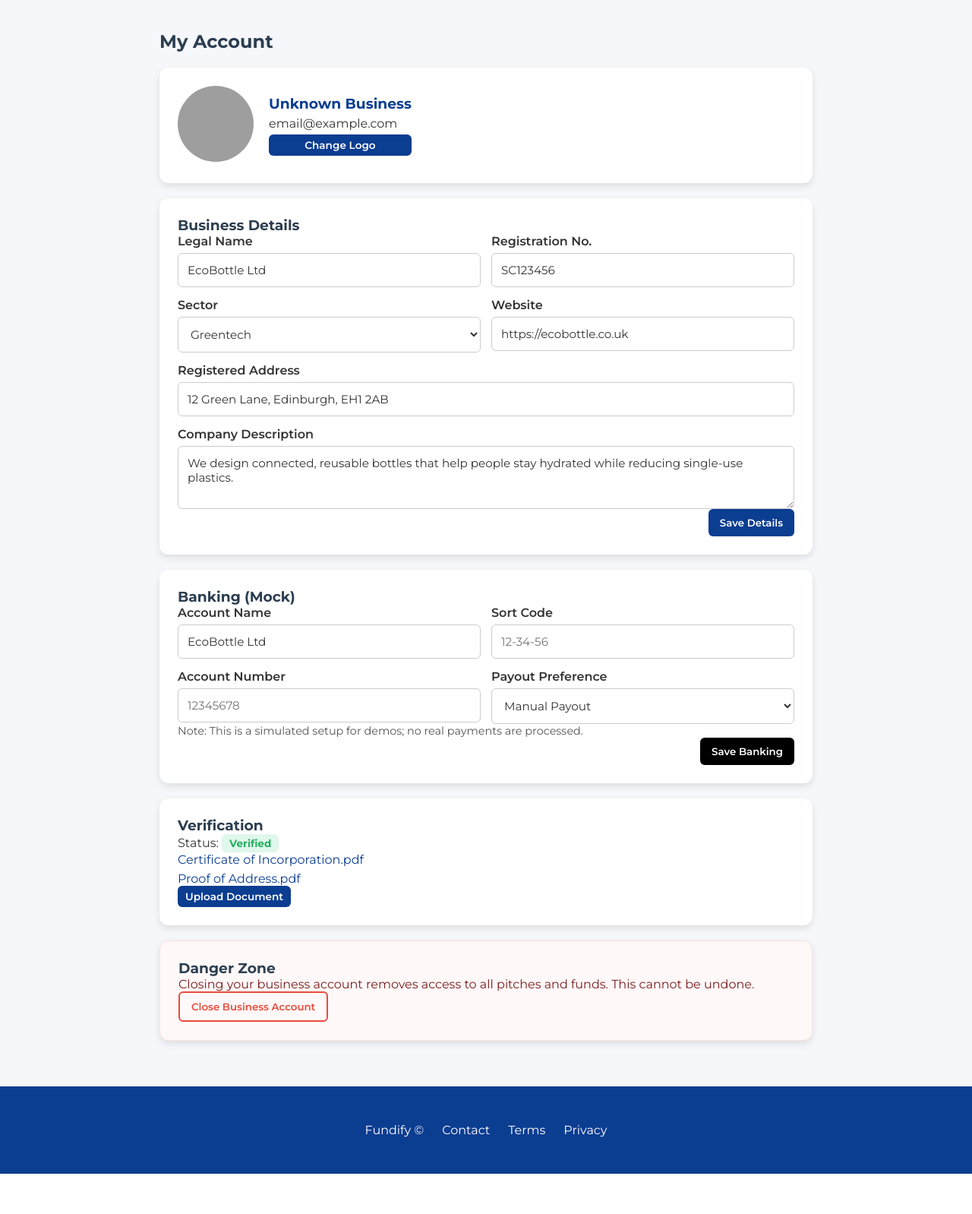
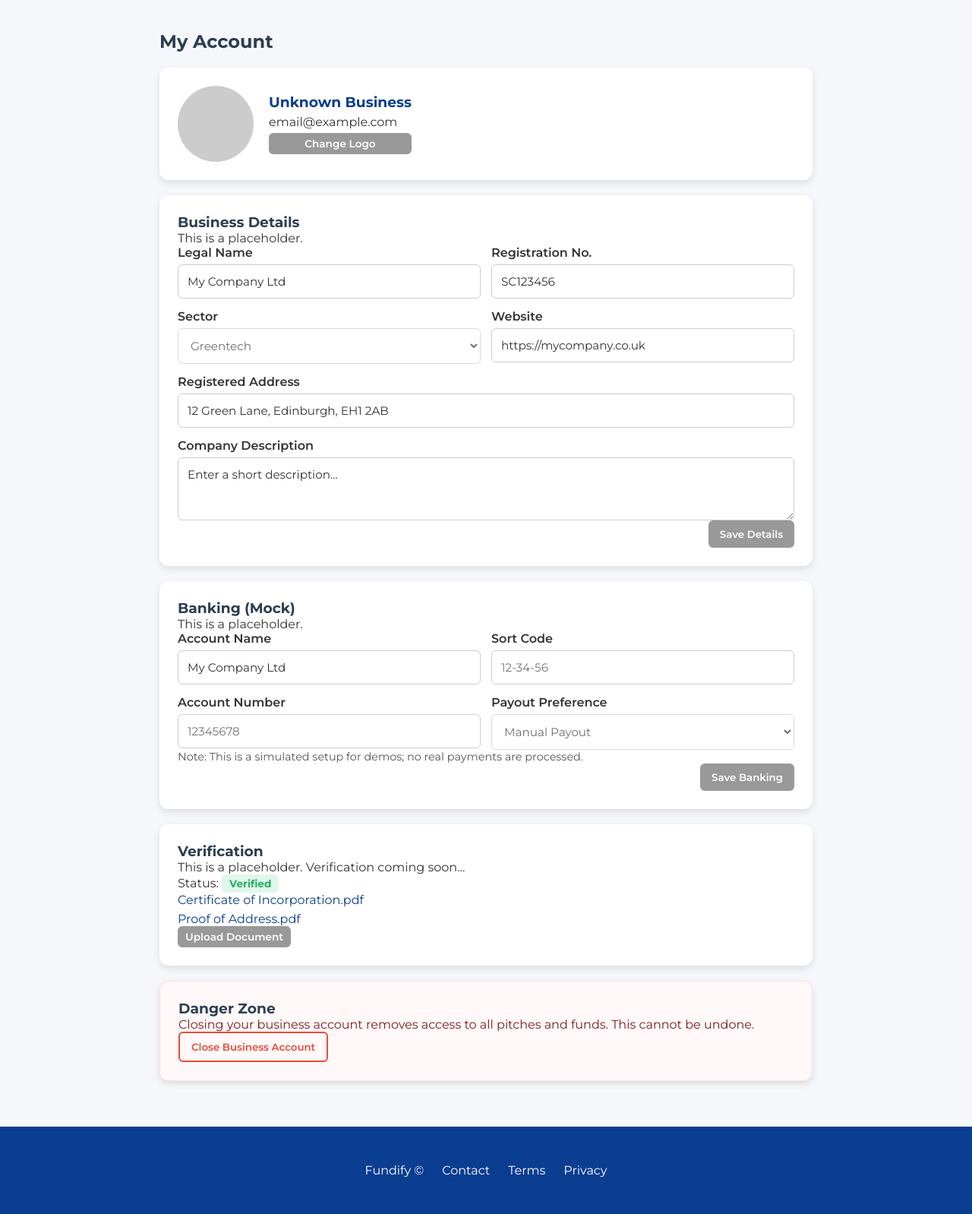
Before and after one commit to KingHazo/AC41004---Industrial-Team-Project, a PHP site: page /business_portal/business_profile.php in a window 1280 px wide. Shown: the part 57-1655 px from the top of the page at 76% size. Before the commit the page ends 1602 px from the top, so only its background shows below. Run offline with PHP 8.4, Linux system fonts and the light colour scheme; the visitor is signed in with stand-in values (Sample User, id 1); data that the repository does not hold is empty; grey boxes are pictures that could not be loaded.

Commit message:
disabled non essential info in my account

```diff
--- a/business_portal/business_profile.css
+++ b/business_portal/business_profile.css
@@ -234,3 +234,29 @@ textarea:focus {
         grid-template-columns: 1fr;
     }
 }
+
+.disabled-link {
+    pointer-events: none;
+    color: #999;
+    text-decoration: none;
+}
+
+.field input,
+.field select,
+.field textarea {
+    width: 100%; /* fill parent column */
+}
+
+
+.placeholder-avatar {
+    width: 100px;
+    height: 100px;
+    border-radius: 50%;
+    background-color: #ccc;
+}
+
+.btn:disabled {
+    background-color: #999;
+    cursor: not-allowed;
+    filter: none;
+}
--- a/business_portal/business_profile.php
+++ b/business_portal/business_profile.php
@@ -55,32 +55,34 @@ if ($business) {
     <main class="section">
         <h2>My Account</h2>
         <section class="card summary">
-            <div class="avatar">
-                <img src="bottle.jpg" alt="Company Logo">
+            <div class="avatar placeholder-avatar">
+                <!-- No image, just grey block -->
             </div>
             <div class="info">
                 <h3 id="company-name"><?php echo htmlspecialchars($businessName ?? 'N/A'); ?></h3>
                 <p id="company-email"><?php echo htmlspecialchars($businessEmail ?? 'N/A'); ?></p>
-                <button class="btn small" id="change-logo">Change Logo</button>
+                <button class="btn small" id="change-logo" disabled>Change Logo</button>
             </div>
+
 
         </section>
 
         <!-- company details -->
         <section class="card">
             <h3>Business Details</h3>
+            <p class="placeholder-note">This is a placeholder.</p>
             <div class="grid">
                 <div class="field">
                     <label>Legal Name</label>
-                    <input id="legal-name" type="text" value="EcoBottle Ltd" />
+                    <input id="legal-name" type="text" value="My Company Ltd" disabled />
                 </div>
                 <div class="field">
                     <label>Registration No.</label>
-                    <input id="reg-no" type="text" value="SC123456" />
+                    <input id="reg-no" type="text" value="SC123456" disabled />
                 </div>
                 <div class="field">
                     <label>Sector</label>
-                    <select id="sector">
+                    <select id="sector" disabled>
                         <option>Consumer Goods</option>
                         <option selected>Greentech</option>
                         <option>Food & Beverage</option>
@@ -90,42 +92,42 @@ if ($business) {
                 </div>
                 <div class="field">
                     <label>Website</label>
-                    <input id="website" type="url" value="https://ecobottle.co.uk" />
+                    <input id="website" type="url" value="https://mycompany.co.uk" disabled />
                 </div>
                 <div class="field wide">
                     <label>Registered Address</label>
-                    <input id="address" type="text" value="12 Green Lane, Edinburgh, EH1 2AB" />
+                    <input id="address" type="text" value="12 Green Lane, Edinburgh, EH1 2AB" disabled />
                 </div>
                 <div class="field wide">
                     <label>Company Description</label>
-                    <textarea id="description"
-                        rows="3">We design connected, reusable bottles that help people stay hydrated while reducing single-use plastics.</textarea>
+                    <textarea id="description" rows="3" disabled>Enter a short description...</textarea>
                 </div>
             </div>
             <div class="actions">
-                <button class="btn primary" id="save-details">Save Details</button>
+                <button class="btn primary" id="save-details" disabled>Save Details</button>
             </div>
         </section>
 
         <!-- Banking -->
         <section class="card">
             <h3>Banking (Mock)</h3>
+            <p class="placeholder-note">This is a placeholder.</p>
             <div class="grid">
                 <div class="field">
                     <label>Account Name</label>
-                    <input id="acct-name" type="text" value="EcoBottle Ltd" />
+                    <input id="acct-name" type="text" value="My Company Ltd" disabled />
                 </div>
                 <div class="field">
                     <label>Sort Code</label>
-                    <input id="sort-code" type="text" placeholder="12-34-56" />
+                    <input id="sort-code" type="text" placeholder="12-34-56" disabled />
                 </div>
                 <div class="field">
                     <label>Account Number</label>
-                    <input id="acct-number" type="text" placeholder="12345678" />
+                    <input id="acct-number" type="text" placeholder="12345678" disabled />
                 </div>
                 <div class="field">
                     <label>Payout Preference</label>
-                    <select id="payout-pref">
+                    <select id="payout-pref" disabled>
                         <option selected>Manual Payout</option>
                         <option>Auto-Deposit on Profit Distribution</option>
                     </select>
@@ -133,20 +135,22 @@ if ($business) {
             </div>
             <p class="hint">Note: This is a simulated setup for demos; no real payments are processed.</p>
             <div class="actions">
-                <button class="btn" id="save-banking">Save Banking</button>
+                <button class="btn" id="save-banking" disabled>Save Banking</button>
             </div>
         </section>
 
         <!-- verification -->
-        <section class="card">
+        <section class="card readonly">
             <h3>Verification</h3>
+            <p class="placeholder-note">This is a placeholder. Verification coming soon...</p>
             <p>Status: <span class="badge verified" id="kyc-status">Verified</span></p>
             <ul class="doc-list" id="doc-list">
-                <li><a href="#" target="_blank">Certificate of Incorporation.pdf</a></li>
-                <li><a href="#" target="_blank">Proof of Address.pdf</a></li>
+                <li><a href="#" target="_blank" class="disabled-link">Certificate of Incorporation.pdf</a></li>
+                <li><a href="#" target="_blank" class="disabled-link">Proof of Address.pdf</a></li>
             </ul>
-            <button class="btn small" id="upload-doc">Upload Document</button>
+            <button class="btn small" id="upload-doc" disabled>Upload Document</button>
         </section>
+
 
         <!-- account actions -->
         <section class="card danger-zone">
```
